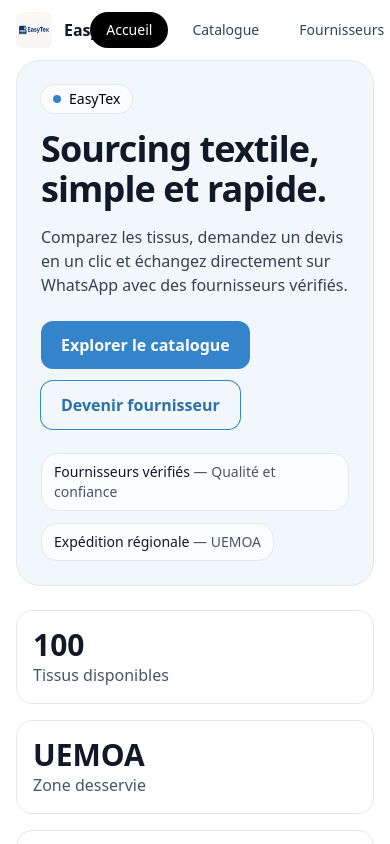
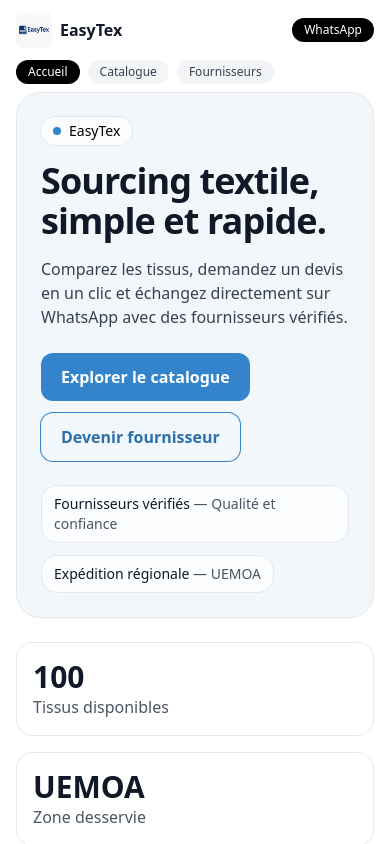
Before and after one commit to Ruth-Ya/easytex-mvp, a React (Vite) app: page / in a window 390 px wide. Shown: the top 844 px of the page. Built offline with nearby package versions, Linux system fonts and the light colour scheme.

Commit message:
Update App.jsx

```diff
--- a/src/App.jsx
+++ b/src/App.jsx
@@ -16,7 +16,6 @@
 
 /* -----------------------------------------------------------
    DONNÉES DÉMO
-   (Ajout: images[] pour chaque produit, 2 images par article)
 ----------------------------------------------------------- */
 const DEMO_SUPPLIERS = [
   { id: "s1", name: "Atelier Ndar Textile", city: "Saint-Louis", country: "Sénégal", whatsapp: "221771112233" },
@@ -131,17 +130,15 @@
 }
 
 /* -----------------------------------------------------------
-   LIGHTBOX (agrandissement + ✕ Fermer + navigation)
+   LIGHTBOX
 ----------------------------------------------------------- */
 function Lightbox({ open, images, index, onClose, onPrev, onNext }) {
   if (!open) return null;
   return (
     <div className="fixed inset-0 z-50 bg-black/80">
-      {/* fermer en cliquant hors de l’image */}
       <div className="absolute inset-0" onClick={onClose} />
       <div className="absolute inset-0 flex items-center justify-center px-4">
         <div className="relative flex flex-col items-center">
-          {/* bouton ✕ Fermer clair */}
           <button
             onClick={onClose}
             className="absolute -top-10 right-0 rounded-full bg-white/90 px-4 py-2 text-sm font-medium text-gray-700 hover:bg-white"
@@ -149,14 +146,12 @@
             ✕ Fermer
           </button>
 
-          {/* image agrandie */}
           <img
             src={images[index]}
             alt=""
             className="max-h-[80vh] max-w-[90vw] rounded-xl object-contain bg-white"
           />
 
-          {/* navigation */}
           <div className="mt-4 flex justify-center gap-6">
             <button
               onClick={(e) => { e.stopPropagation(); onPrev(); }}
@@ -247,7 +242,6 @@
 
 /* -----------------------------------------------------------
    CATALOGUE
-   (Seul ajout visuel dans tes cartes: l’image cliquable)
 ----------------------------------------------------------- */
 function Catalog({ products, suppliers, onQuote, openLightbox }) {
   const [q, setQ] = useState("");
@@ -323,7 +317,6 @@
 
           return (
             <div key={p.id} className="rounded-2xl border p-4 hover:shadow-sm transition">
-              {/* image cliquable (ouvre la lightbox) */}
               {firstImg && (
                 <button
                   className="block w-full overflow-hidden rounded-xl"
@@ -381,12 +374,11 @@
 }
 
 /* -----------------------------------------------------------
-   VUES (Accueil / Catalogue / Fournisseurs)
+   VUES
 ----------------------------------------------------------- */
 function HomeView({ onGoCatalogue, onOpenSupplier }) {
   return (
     <div className="mx-auto max-w-6xl px-4 pb-16">
-      {/* HERO */}
       <div className="relative overflow-hidden rounded-3xl bg-brand-50 p-6 md:p-16 border">
         <div className="max-w-3xl">
           <span className="inline-flex items-center gap-2 rounded-full bg-white/70 px-3 py-1 text-sm ring-1 ring-gray-200">
@@ -419,7 +411,6 @@
             </button>
           </div>
 
-          {/* Badges */}
           <div className="mt-6 flex flex-wrap gap-3">
             <div className="rounded-2xl bg-white/70 backdrop-blur border px-3 py-2 text-sm">
               <span className="font-medium text-gray-900">Fournisseurs vérifiés</span>
@@ -433,7 +424,6 @@
         </div>
       </div>
 
-      {/* STATS */}
       <section className="mt-6 grid grid-cols-1 gap-4 sm:grid-cols-3">
         <div className="rounded-2xl border p-4">
           <div className="text-3xl font-extrabold text-gray-900">100</div>
@@ -449,7 +439,6 @@
         </div>
       </section>
 
-      {/* COMMENT ÇA MARCHE – compact */}
       <section className="mt-10">
         <h2 className="mb-4 text-xl font-semibold text-gray-900">Comment ça marche ?</h2>
         <div className="grid grid-cols-1 gap-4 md:grid-cols-3">
@@ -505,22 +494,25 @@
 
 /* -----------------------------------------------------------
    APP PRINCIPALE
-   (Ajout: état lightbox, aucun autre changement de rendu)
 ----------------------------------------------------------- */
 export default function App() {
   const [tab, setTab] = useState("accueil");
   const [quoteProduct, setQuoteProduct] = useState(null);
   const [openSupplier, setOpenSupplier] = useState(false);
 
-  // Mentions légales / politique / CGU
   const [openPrivacy, setOpenPrivacy] = useState(false);
   const [openTerms, setOpenTerms] = useState(false);
   const [openImprint, setOpenImprint] = useState(false);
 
-  // Lightbox global
   const [lbOpen, setLbOpen] = useState(false);
   const [lbImages, setLbImages] = useState([]);
   const [lbIndex, setLbIndex] = useState(0);
+
+  const tabs = [
+    { key: "accueil", label: "Accueil" },
+    { key: "catalogue", label: "Catalogue" },
+    { key: "fournisseurs", label: "Fournisseurs" },
+  ];
 
   const openLightbox = (images, index = 0) => {
     setLbImages(images || []);
@@ -539,28 +531,25 @@
   return (
     <div className="min-h-screen bg-white">
       {/* HEADER */}
-      <header className="mx-auto flex max-w-6xl items-center justify-between px-4 py-3 sm:py-4">
+      <header className="mx-auto max-w-6xl px-4 pt-3 pb-2 sm:py-4">
+        <div className="flex items-center justify-between gap-3">
           <a
             href="#"
             onClick={(e) => { e.preventDefault(); switchTo("accueil"); }}
-          className="flex items-center gap-3 focus:outline-none focus:ring-2 focus:ring-offset-2 focus:ring-brand-400 rounded-md"
+            className="flex items-center gap-2 focus:outline-none focus:ring-2 focus:ring-offset-2 focus:ring-brand-400 rounded-md"
           >
-          {/* Logo légèrement plus compact sur mobile */}
             <img
               src="/logo-easytex.png"
               alt="Logo EasyTex"
-            className="h-9 w-9 sm:h-11 sm:w-11 rounded-md"
+              className="h-9 w-9 rounded-md sm:h-11 sm:w-11"
               loading="eager"
             />
-          <span className="text-base sm:text-lg font-bold text-gray-900">EasyTex</span>
+            <span className="text-base font-bold text-gray-900 sm:text-lg">EasyTex</span>
           </a>
 
-        <nav className="flex items-center gap-2">
-          {[
-            { key: "accueil", label: "Accueil" },
-            { key: "catalogue", label: "Catalogue" },
-            { key: "fournisseurs", label: "Fournisseurs" },
-          ].map((item) => (
+          {/* Navigation desktop */}
+          <nav className="hidden sm:flex items-center gap-2">
+            {tabs.map((item) => (
               <button
                 key={item.key}
                 onClick={() => switchTo(item.key)}
@@ -573,7 +562,8 @@
             ))}
           </nav>
 
-        <div className="hidden items-center gap-2 sm:flex">
+          {/* Actions desktop */}
+          <div className="hidden sm:flex items-center gap-2">
             <button
               onClick={() => { switchTo("fournisseurs"); setOpenSupplier(true); }}
               className="inline-flex items-center gap-2 rounded-full px-4 py-2 text-sm font-medium ring-1 ring-gray-300 hover:bg-gray-50 focus:outline-none focus:ring-2 focus:ring-offset-2 focus:ring-brand-400"
@@ -589,9 +579,35 @@
               WhatsApp
             </a>
           </div>
+
+          {/* Action mobile : petit bouton WhatsApp */}
+          <a
+            href={`https://wa.me/${WA_NUMBER}`}
+            target="_blank"
+            rel="noreferrer"
+            className="inline-flex items-center justify-center rounded-full bg-black px-3 py-1 text-xs font-medium text-white sm:hidden focus:outline-none focus:ring-2 focus:ring-offset-2 focus:ring-brand-400"
+          >
+            WhatsApp
+          </a>
+        </div>
+
+        {/* Ruban de navigation mobile */}
+        <nav className="mt-3 flex gap-2 overflow-x-auto sm:hidden text-sm">
+          {tabs.map((item) => (
+            <button
+              key={item.key}
+              onClick={() => switchTo(item.key)}
+              className={`whitespace-nowrap rounded-full px-3 py-1 text-xs font-medium focus:outline-none focus:ring-2 focus:ring-offset-2 focus:ring-brand-400 ${
+                tab === item.key ? "bg-black text-white" : "bg-gray-100 text-gray-700"
+              }`}
+            >
+              {item.label}
+            </button>
+          ))}
+        </nav>
       </header>
 
-      {/* VUE ACTIVE UNIQUEMENT */}
+      {/* VUES */}
       {tab === "accueil" && (
         <HomeView
           onGoCatalogue={() => switchTo("catalogue")}
@@ -610,7 +626,7 @@
         <SuppliersView onCloseModal={() => setOpenSupplier(false)} />
       )}
 
-      {/* FOOTER + Mentions */}
+      {/* FOOTER */}
       <footer className="mt-10 w-full border-t bg-white">
         <div className="mx-auto max-w-6xl px-4 py-6 text-center text-sm text-gray-600">
           <div>© EasyTex 2025 – Tous droits réservés</div>
@@ -650,7 +666,6 @@
         <SupplierSignup onClose={() => setOpenSupplier(false)} />
       </Modal>
 
-      {/* Mentions / Politique / CGU */}
       <Modal open={openPrivacy} onClose={() => setOpenPrivacy(false)} title="Politique de confidentialité">
         <div className="space-y-3 text-sm text-gray-700">
           <p>
@@ -691,7 +706,6 @@
         </div>
       </Modal>
 
-      {/* LIGHTBOX globale */}
       <Lightbox
         open={lbOpen}
         images={lbImages}
```
Lines whose indentation alone changed are shown as unchanged.
